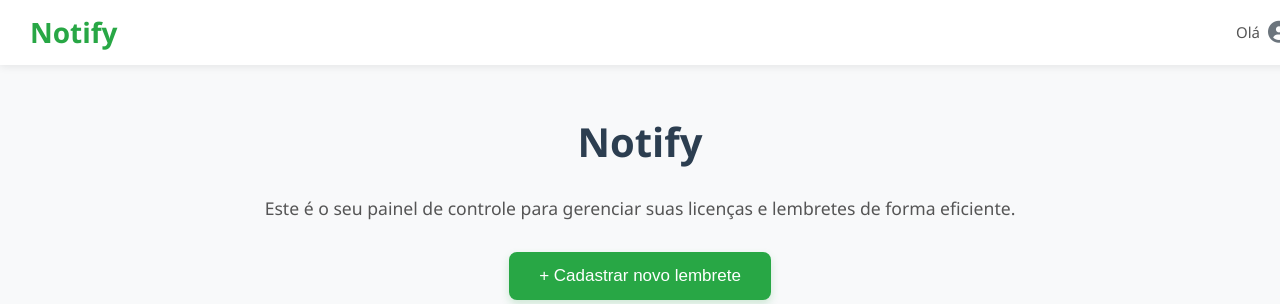
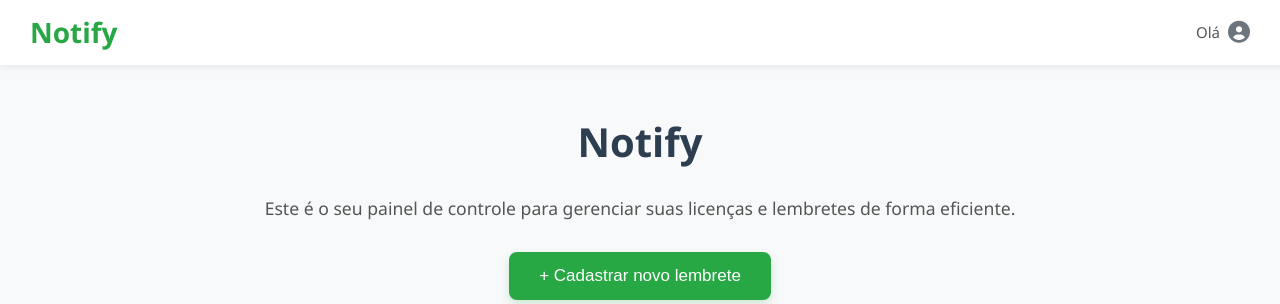
Before and after one commit to Cortex-ia-tech/Notify-App, a Flask app: page / in a window 1280 px wide. Shown: the top 304 px of the page. Run offline with Flask 3, Linux system fonts and the light colour scheme; the visitor is signed in with stand-in values (Sample User, id 1); data that the repository does not hold is empty; some libraries are stand-ins or nearby versions.

Commit message:
posição do header right

```diff
--- a/templates/home.html
+++ b/templates/home.html
@@ -53,7 +53,7 @@
             position: relative;
             display: flex;
             align-items: center;
-            margin-right: 10px; /* Ajuste para mover o grupo de login/usuário um pouco para a esquerda */
+            margin-right: 50px; /* Ajuste para mover o grupo de login/usuário um pouco para a esquerda */
             gap: 15px;
         }
 
```
